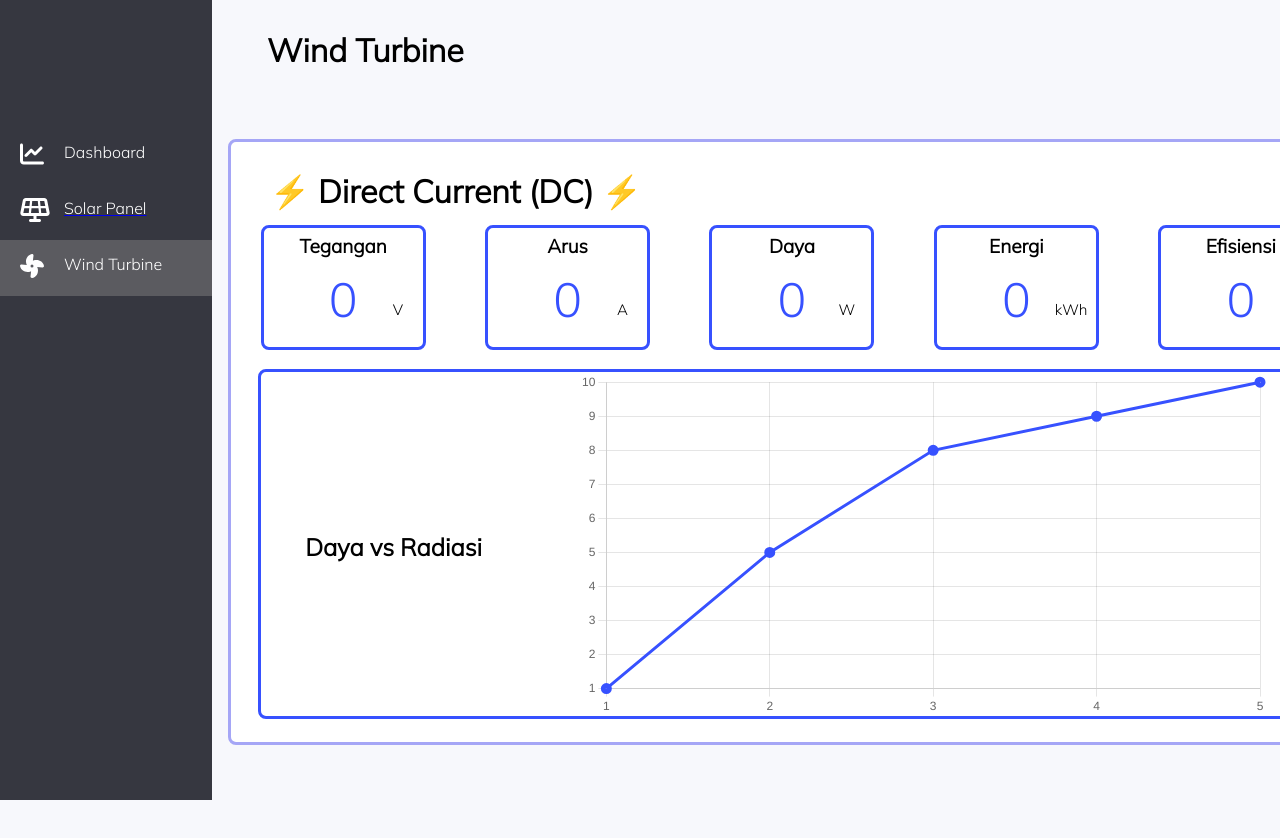
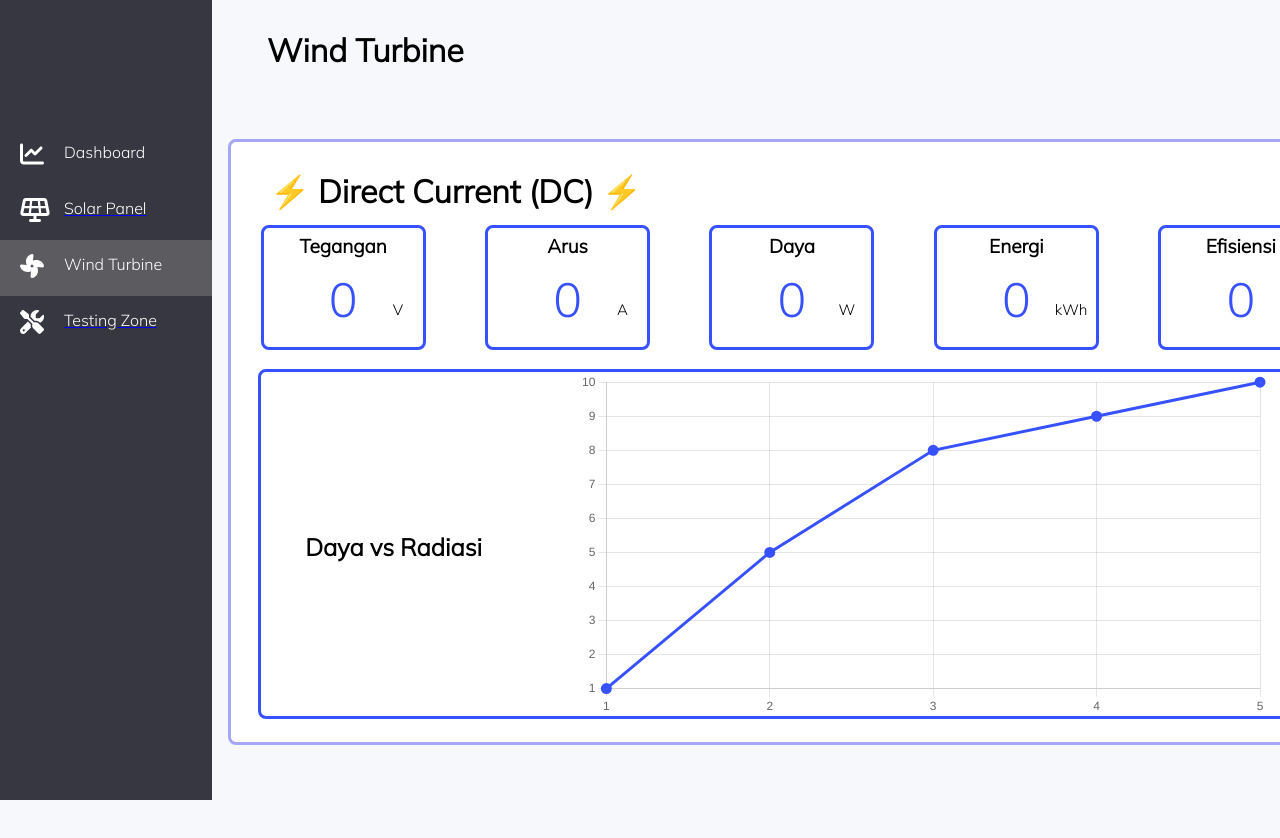
Before and after one commit to farrelaby/dashboard-ebt-with-react, a React (Create React App) app: page /wind in a window 1280 px wide. Shown: the top 838 px of the page. Built offline with nearby package versions, Linux system fonts and the light colour scheme.

Commit message:
update Navbar.js for Test routing

```diff
--- a/src/components/Navbar/Navbar.css
+++ b/src/components/Navbar/Navbar.css
@@ -17,7 +17,7 @@ nav:hover {
 
 .nav-container {
   display: grid;
-  grid-template-rows: repeat(3, 1fr);
+  grid-template-rows: repeat(4, 1fr);
   position: relative;
   top: 128px;
   text-align: left;
@@ -34,7 +34,7 @@ nav:hover {
   top: 25%;
 }
 
-.active{
+.active {
   text-decoration: none;
   color: white;
   background-color: hsl(0, 0%, 50%, 0.5);
--- a/src/components/Navbar/Navbar.js
+++ b/src/components/Navbar/Navbar.js
@@ -5,6 +5,7 @@ import {
   faFan,
   faSolarPanel,
   faChartLine,
+  faScrewdriverWrench,
 } from "@fortawesome/free-solid-svg-icons";
 import { NavLink } from "react-router-dom";
 
@@ -36,6 +37,15 @@ function Navbar() {
             <div className="nav-text">Wind Turbine</div>
           </div>
         </NavLink>
+
+        <NavLink to="/test">
+          <div className="nav-item">
+            <div className="nav-img">
+              <FontAwesomeIcon icon={faScrewdriverWrench} size="xl" />
+            </div>
+            <div className="nav-text">Testing Zone</div>
+          </div>
+        </NavLink>
       </div>
     </nav>
   );
```
